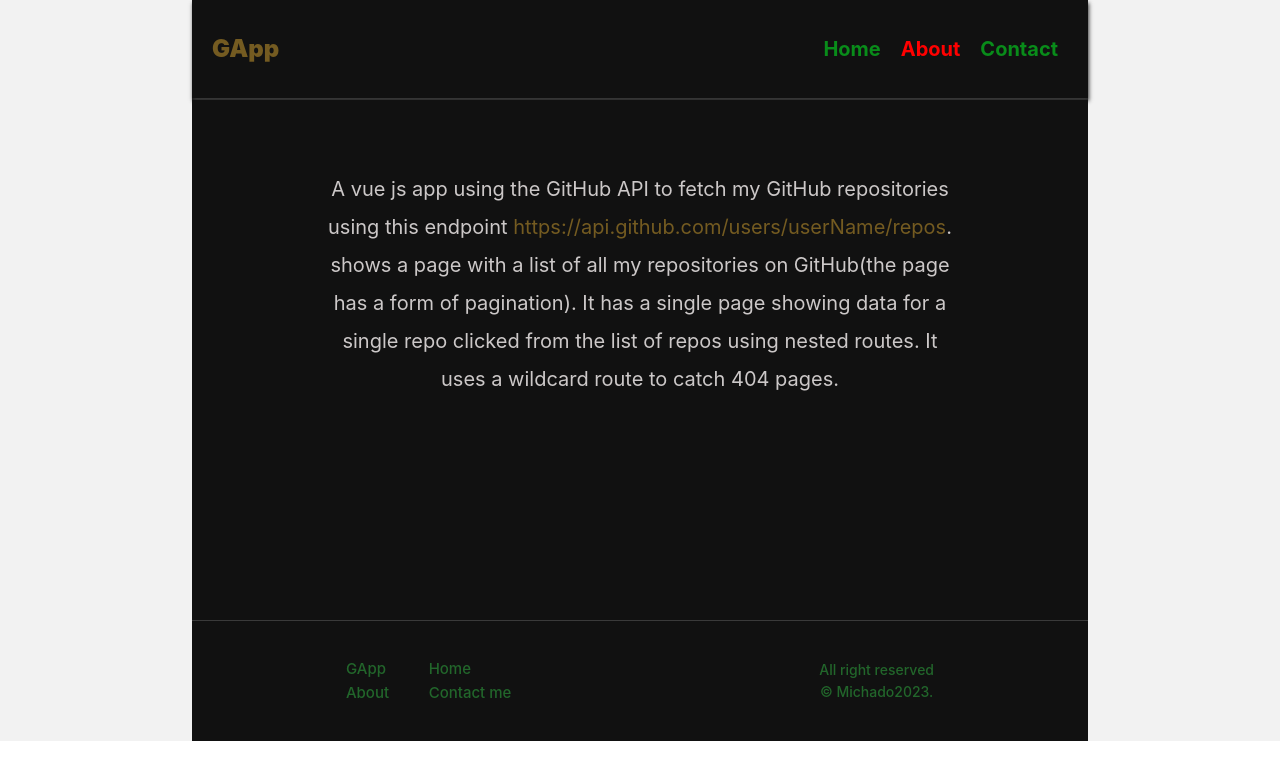
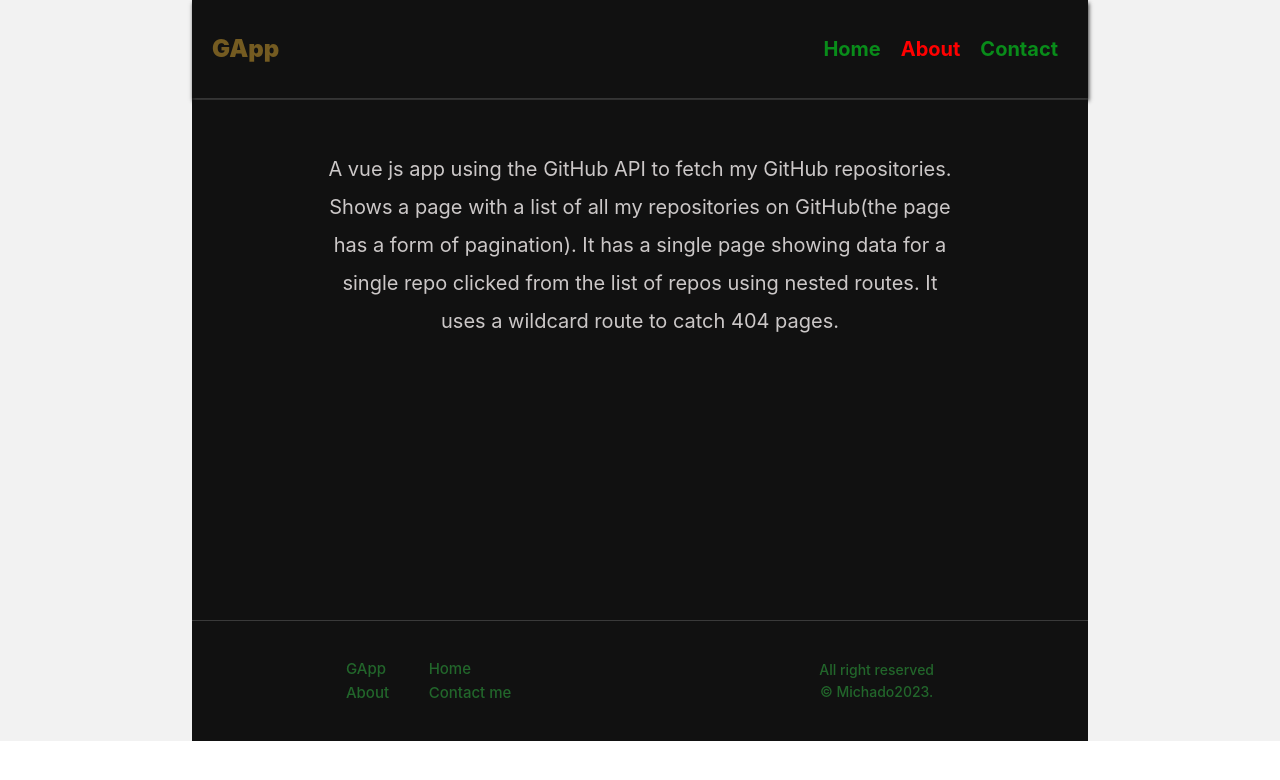
Before and after one commit to michado2019/altschool-third-semester-exam, a Vue app: page /#/about in a window 1280 px wide. Shown: the top 780 px of the page. Built offline with nearby package versions, Linux system fonts and the light colour scheme.

Commit message:
style: about page style modified

```diff
--- a/src/components/pages/About.vue
+++ b/src/components/pages/About.vue
@@ -7,11 +7,7 @@ export default {
 <template>
   <div class="aboutWrapper">
     <div class="aboutContents">
-      A vue js app using the GitHub API to fetch my GitHub repositories using
-      this endpoint
-      <span class="aboutLink"
-        >https://api.github.com/users/userName/repos</span
-      >. shows a page with a list of all my repositories on GitHub(the page has
+      A vue js app using the GitHub API to fetch my GitHub repositories. Shows a page with a list of all my repositories on GitHub(the page has
       a form of pagination). It has a single page showing data for a single repo
       clicked from the list of repos using nested routes. It uses a wildcard
       route to catch 404 pages.
@@ -22,8 +18,7 @@ export default {
 <style scoped>
 .aboutWrapper {
   height: 65vh;
-  padding-top: 70px;
-  padding-bottom: 300px;
+  padding: 50px 0;
   background-color: #111;
 }
 .aboutContents {
@@ -38,6 +33,9 @@ export default {
   color: #745b21;
 }
 @media screen and (max-width: 600px) {
+  .aboutWrapper{
+  padding-bottom: 450px;
+  }
   .aboutContents {
     width: 90%;
     font-size: 18px;
--- a/src/components/pages/Contact.vue
+++ b/src/components/pages/Contact.vue
@@ -41,11 +41,11 @@ export default {
   color: #ccc8c8;
 }
 .contactBtn-contact {
-  padding: 20px 80px;
+  padding: 10px 80px;
   border-radius: 7px;
   border: 0;
   background-color: #745b21;
-  margin-top: 70px;
+  margin-top: 20px;
 }
 .contactBtn-contact:hover {
   font-weight: 800;
```
